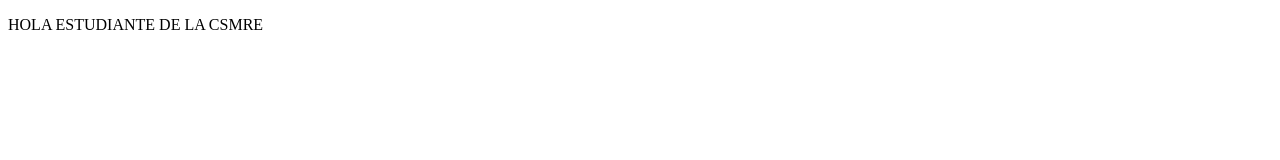
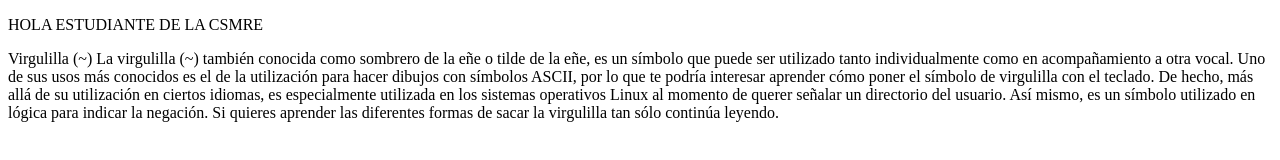
Before and after one commit to Blasgustavo/personalProjectsPrework, a plain HTML site: page index.html in a window 1280 px wide. Drawn offline with Linux system fonts and the light colour scheme.

Commit message:
cambios agregados

```diff
--- a/index.html
+++ b/index.html
@@ -8,5 +8,15 @@
 </head>
 <body>
     <p> HOLA ESTUDIANTE DE LA CSMRE</p>
+
+    <p>
+        Virgulilla (~)
+La virgulilla (~) también conocida como sombrero de la eñe o tilde de la eñe, es un símbolo que puede ser utilizado tanto individualmente como en acompañamiento a otra vocal. Uno de sus usos más conocidos es el de la utilización para hacer dibujos con símbolos ASCII, por lo que te podría interesar aprender cómo poner el símbolo de virgulilla con el teclado.
+
+De hecho, más allá de su utilización en ciertos idiomas, es especialmente utilizada en los sistemas operativos Linux al momento de querer señalar un directorio del usuario. Así mismo, es un símbolo utilizado en lógica para indicar la negación. Si quieres aprender las diferentes formas de sacar la virgulilla tan sólo continúa leyendo.
+    </p>
+
+
+
 </body>
 </html>
```
